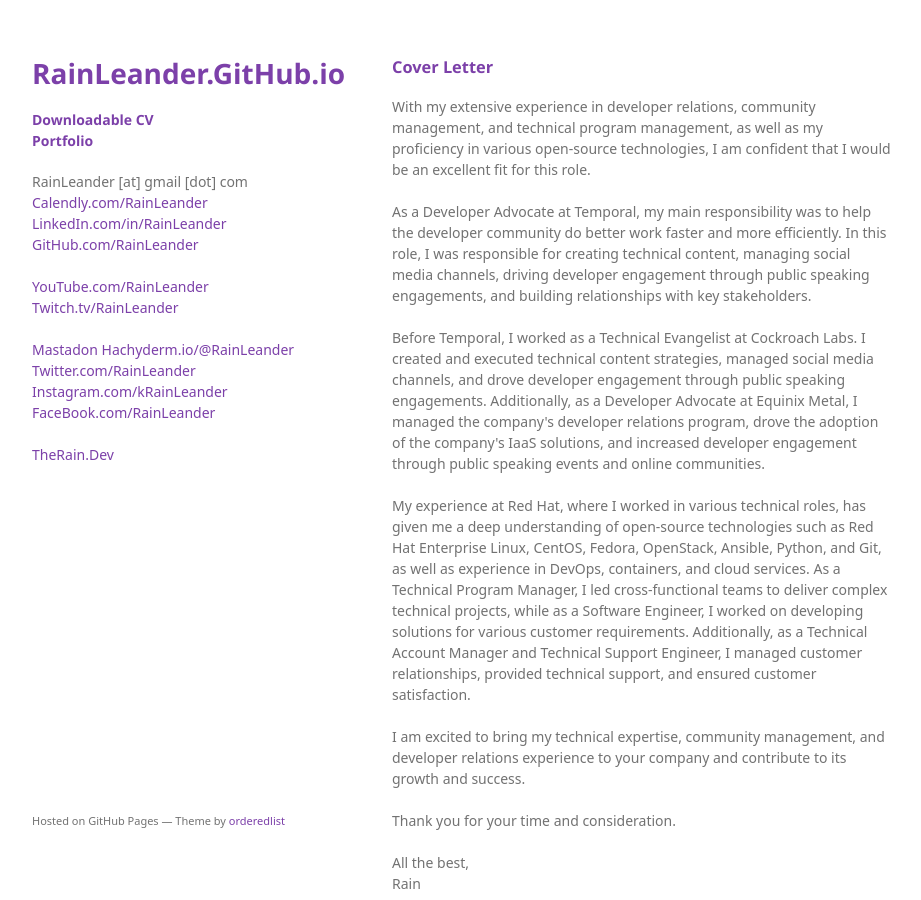
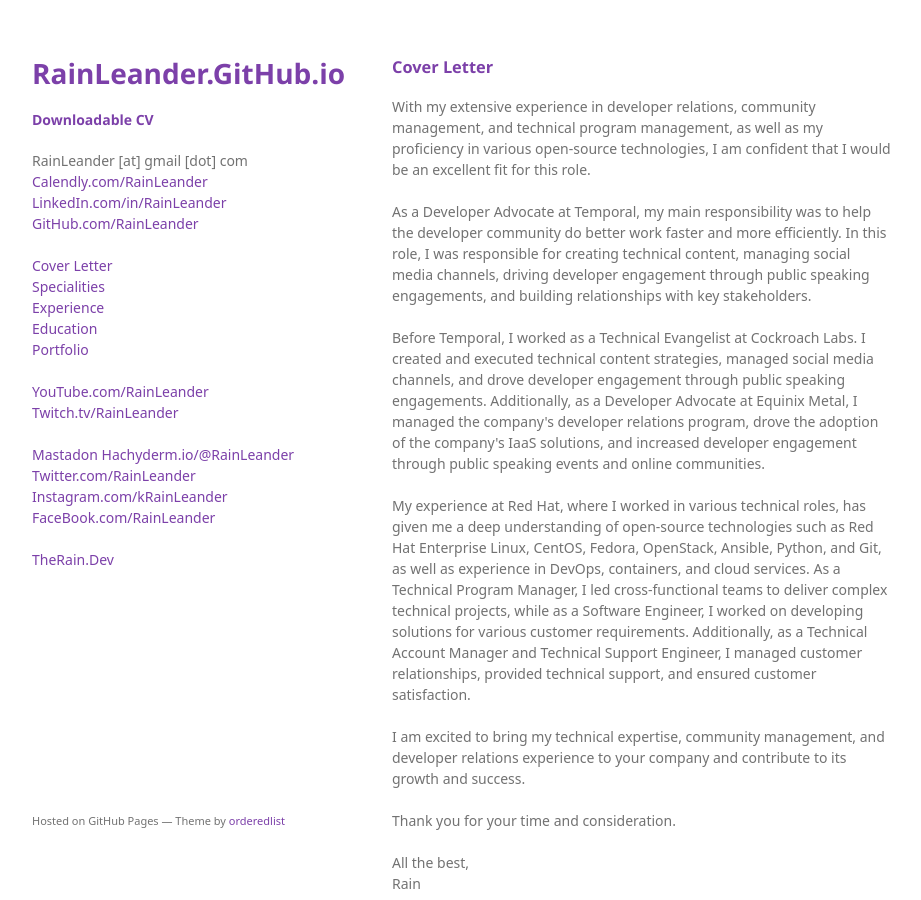
Before and after one commit to rainleander/rainleander.github.io, a Jekyll site: the page cv/index.html, which Jekyll copies as it is, in a window 1280 px wide and 900 px high. Shown: the whole window, without its empty margins (178-1099 px from the left). Built offline with Jekyll 4.4.1, drawn with Linux system fonts in a browser that asks for light colours; some web fonts are replaced.

Commit message:
Update index.html
internal menu added

```diff
--- a/cv/index.html
+++ b/cv/index.html
@@ -17,13 +17,18 @@
       <header>
         <h1><a href="https://rainleander.github.io/cv/">RainLeander.GitHub.io</a></h1>
 
-          <p class="view"><b><a href="RainLeanderResumeJuly2023.pdf">Downloadable CV</a><br>
-          <a href="https://rainleander.github.io/cv/#portfolio">Portfolio</a></b></p>
+          <p class="view"><b><a href="RainLeanderResumeJuly2023.pdf">Downloadable CV</a></b></p>
 
           <p>RainLeander [at] gmail [dot] com<br>
           <a href="https://calendly.com/rainleander">Calendly.com/RainLeander</a><br>
           <a href="https://www.linkedin.com/in/rainleander/">LinkedIn.com/in/RainLeander</a><br>
           <a href="https://github.com/rainleander">GitHub.com/RainLeander</a><br><br>
+
+          <a href="https://rainleander.github.io/cv/#cover-letter">Cover Letter</a><br>
+          <a href="https://rainleander.github.io/cv/#specialities">Specialities</a><br>
+          <a href="https://rainleander.github.io/cv/#experience">Experience</a><br>
+          <a href="https://rainleander.github.io/cv/#education">Education</a><br>
+          <a href="https://rainleander.github.io/cv/#portfolio">Portfolio</a><br><br>
 
           <a href="http://youtube.com/rainleander">YouTube.com/RainLeander</a><br>
           <a href="http://twitch.tv/rainleander">Twitch.tv/RainLeander</a><br><br>
```
